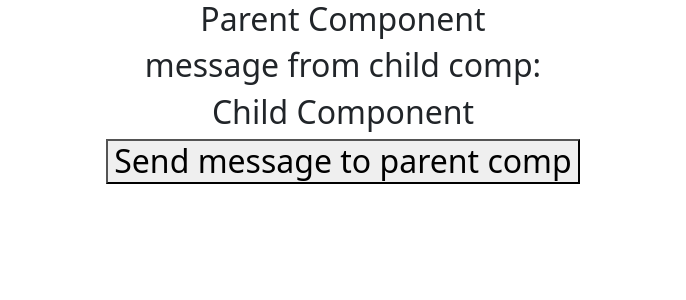
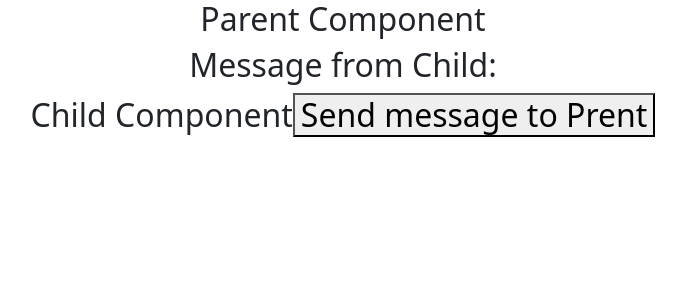
Before and after one commit to pranaliPukale/NewReact, a React (Create React App) app in the folder my/: page /CompCommunication in a window 1280 px wide. Shown: the top 300 px of the page, without its empty margins (297-983 px from the left). Built offline with nearby package versions, Linux system fonts and the light colour scheme.

Commit message:
Data Communication
Data Communication

```diff
--- a/my/src/App.js
+++ b/my/src/App.js
@@ -7,6 +7,7 @@ import EventFuction from './Component/EventFuction';
 import Webpage from './Component/Webpage';
 import UseEffectHook from './Component/UseEffectHook';
 import ParentComp from './Component/ComponentCommunication/ParentComp';
+import ParentCompFunction from './Component/ComponentCommunication/ParentCompFunction';
 
 function App() {
 
@@ -29,7 +30,7 @@ function App() {
       //</header>
    // </div>
    <div  className='App'>
-      <ParentComp/>
+      <ParentCompFunction/>
   </div>
 
 
--- a/my/src/Component/ComponentCommunication/ChildComp.jsx
+++ b/my/src/Component/ComponentCommunication/ChildComp.jsx
@@ -1,4 +1,4 @@
-import React, { useState } from 'react'
+import React from 'react'
 
 class ChildComp extends React.Component
 {constructor(props){
--- a/my/src/Component/ComponentCommunication/ChildCompFunction.jsx
+++ b/my/src/Component/ComponentCommunication/ChildCompFunction.jsx
@@ -0,0 +1,14 @@
+import React from 'react'
+const ChildCompFunction = () => {
+     const Message=("Welcome");
+    const  sendMessge=()=>{
+       sendDataToParentComp(Message);
+   }
+  return (
+    <div>
+      <>Child Component</>
+      <button onClick={sendMessge}>Send message to Prent</button>
+    </div>
+  )
+}
+export default ChildCompFunction
--- a/my/src/Component/ComponentCommunication/CompComunication.jsx
+++ b/my/src/Component/ComponentCommunication/CompComunication.jsx
@@ -1,5 +1,5 @@
 import React from 'react'
-import { json } from 'react-router-dom';
+
  const CompComunication = (props) => {
     console.log(props);
     console.log("Hello");
--- a/my/src/Component/ComponentCommunication/ParentComp.jsx
+++ b/my/src/Component/ComponentCommunication/ParentComp.jsx
@@ -1,4 +1,4 @@
-import React, { useState } from 'react'
+import React from 'react'
 import ChildComp from './ChildComp'
 
 class ParentComp extends React.Component{
--- a/my/src/Component/ComponentCommunication/ParentCompFunction.jsx
+++ b/my/src/Component/ComponentCommunication/ParentCompFunction.jsx
@@ -0,0 +1,19 @@
+import React, { useState } from 'react'
+import ChildCompFunction from './ChildCompFunction'
+
+const ParentCompFunction = () => {
+    const [msg,setMsg]=useState(' ')
+   const hendleDataFromChild=(message)=>
+    {
+        setMsg({message})
+    }
+  return (
+    <div>
+<h2>Parent Component</h2>
+<h2>Message from Child:{}</h2>
+<h2><ChildCompFunction sendDataToParentComp={hendleDataFromChild}/></h2>
+    </div>
+  )
+}
+
+export default ParentCompFunction
```
